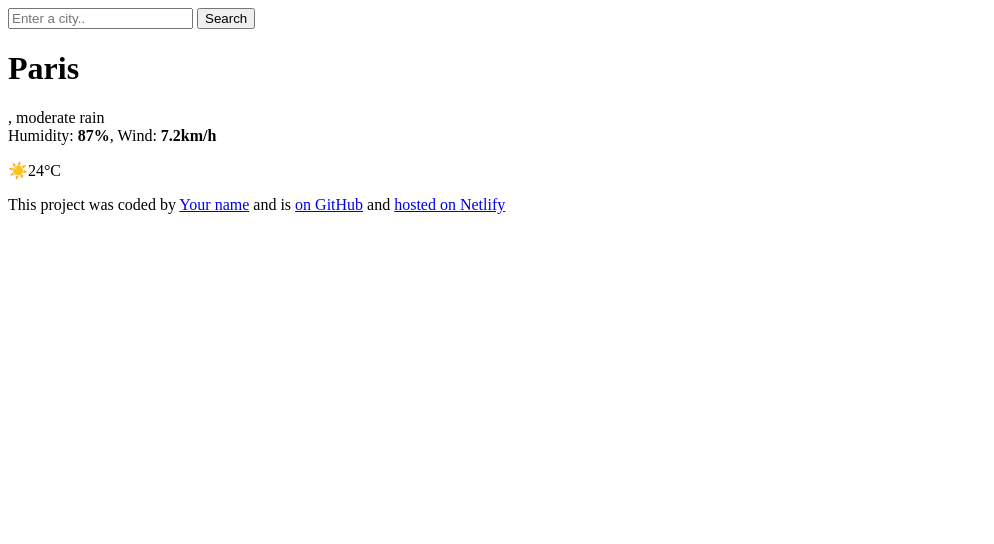
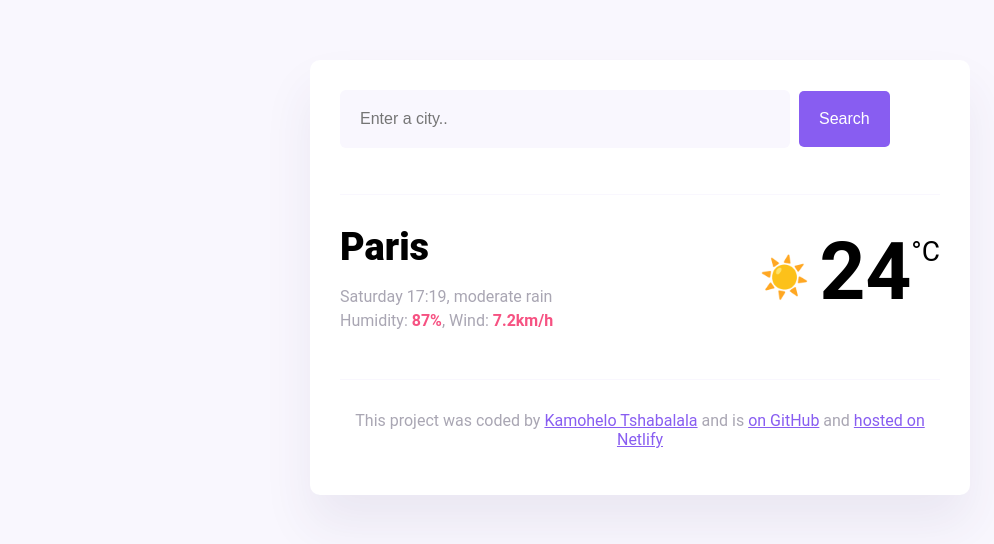
Before and after one commit to kamohelotshabalala/MY-WEATHER-APPLICATION-APP, a plain HTML site: page index.html in a window 1280 px wide. Shown: the whole page, without its empty margins (0-994 px from the left). Drawn offline with Linux system fonts and the light colour scheme.

Commit message:
added style.css and index.js

```diff
--- a/index.html
+++ b/index.html
@@ -3,6 +3,7 @@
     <meta charset="UTF-8">
     <meta name="viewport" content="width=device-width, initial-scale=1.0">
     <title>weather-app</title>
+    <link rel="stylesheet" href="style.css">
 </head>
 <body>
     <div class="weather-app">
@@ -30,13 +31,13 @@
         <footer>
             <p>
                 This project was coded by
-                <a href="#" target="_blank">Your name</a> and is
-                <a href="#" target="_blank"> on GitHub</a> and
+                <a href="#" target="_blank">Kamohelo Tshabalala</a> and is
+                <a href=" " target="_blank"> on GitHub</a> and
                 <a href="#" target="_blank">hosted on Netlify</a>
             </p>
         </footer>
     </div>
     </body>
-    <script src="src/index.js"></script>
+    <script src="index.js"></script>
 </body>
 </html>
--- a/index.js
+++ b/index.js
@@ -0,0 +1,54 @@
+function displayTemperature(response) {
+    let temperatureElement = document.querySelector("#current-temperature");
+    let temperature = Math.round(response.data.temperature.current);
+    let cityElement = document.querySelector("#current-city");
+    cityElement.innerHTML = response.data.city;
+    temperatureElement.innerHTML = temperature;
+  }
+
+  function search(event) {
+    event.preventDefault();
+    let searchInputElement = document.querySelector("#search-input");
+    let city = searchInputElement.value;
+
+    let apiKey =
+      "46o4ft0aa94fd28cbcf4b985bc283d4f ";
+    let apiUrl = `https://api.shecodes.io/weather/v1/current?query=${city}&key=${apiKey}&units=metric`;
+
+    axios.get(apiUrl).then(displayTemperature);
+  }
+
+  function formatDate(date) {
+    let minutes = date.getMinutes();
+    let hours = date.getHours();
+    let day = date.getDay();
+
+    if (minutes < 10) {
+      minutes = `0${minutes}`;
+    }
+
+    if (hours < 10) {
+      hours = `0${hours}`;
+    }
+
+    let days = [
+      "Sunday",
+      "Monday",
+      "Tuesday",
+      "Wednesday",
+      "Thursday",
+      "Friday",
+      "Saturday"
+    ];
+
+    let formattedDay = days[day];
+    return `${formattedDay} ${hours}:${minutes}`;
+  }
+
+  let searchForm = document.querySelector("#search-form");
+  searchForm.addEventListener("submit", search);
+
+  let currentDateELement = document.querySelector("#current-date");
+  let currentDate = new Date();
+
+  currentDateELement.innerHTML = formatDate(currentDate);
--- a/style.css
+++ b/style.css
@@ -0,0 +1,98 @@
+body {
+    background: #f9f7fe;
+    font-family: "Roboto", sans-serif;
+  }
+
+  a {
+    color: #885df1;
+  }
+
+  .weather-app {
+    background: white;
+    max-width: 600px;
+    margin: 60px auto;
+    padding: 30px;
+    border-radius: 10px;
+    box-shadow: 0 30px 50px rgba(65, 50, 100, 0.08);
+  }
+
+  header {
+    border-bottom: 1px solid #f9f7fe;
+    padding-bottom: 30px;
+  }
+
+  .search-input {
+    background-color: #f9f7fe;
+    border: none;
+    color: rgba(39, 33, 66, 0.4);
+    font-size: 16px;
+    padding: 20px;
+    width: 75%;
+    border-radius: 6px;
+  }
+
+  .search-button {
+    margin-left: 5px;
+    font-size: 16px;
+    background-color: #885df1;
+    color: white;
+    border: none;
+    padding: 20px;
+    line-height: 1;
+    border-radius: 5px;
+  }
+
+  main {
+    padding: 30px 0;
+  }
+
+  .current-temperature {
+    font-size: 48px;
+  }
+
+  .current-weather {
+    display: flex;
+    justify-content: space-between;
+  }
+
+  .current-city {
+    font-size: 38px;
+    font-weight: 900;
+    margin: 0;
+  }
+  .current-details {
+    color: rgba(39, 33, 66, 0.4);
+    font-size: 16px;
+    font-weight: 400;
+    line-height: 24px;
+  }
+
+  .current-details strong {
+    color: #f65282;
+  }
+
+  .current-temperature-icon {
+    position: relative;
+    top: -8px;
+    font-size: 40px;
+    margin-right: 10px;
+  }
+
+  .current-temperature-value {
+    font-size: 80px;
+    font-weight: bold;
+  }
+
+  .current-temperature-unit {
+    font-size: 28px;
+    position: relative;
+    top: -38px;
+  }
+
+  footer {
+    border-top: 1px solid #f9f7fe;
+    text-align: center;
+    padding-top: 15px;
+
+    color: rgba(39, 33, 66, 0.4);
+  }
```
